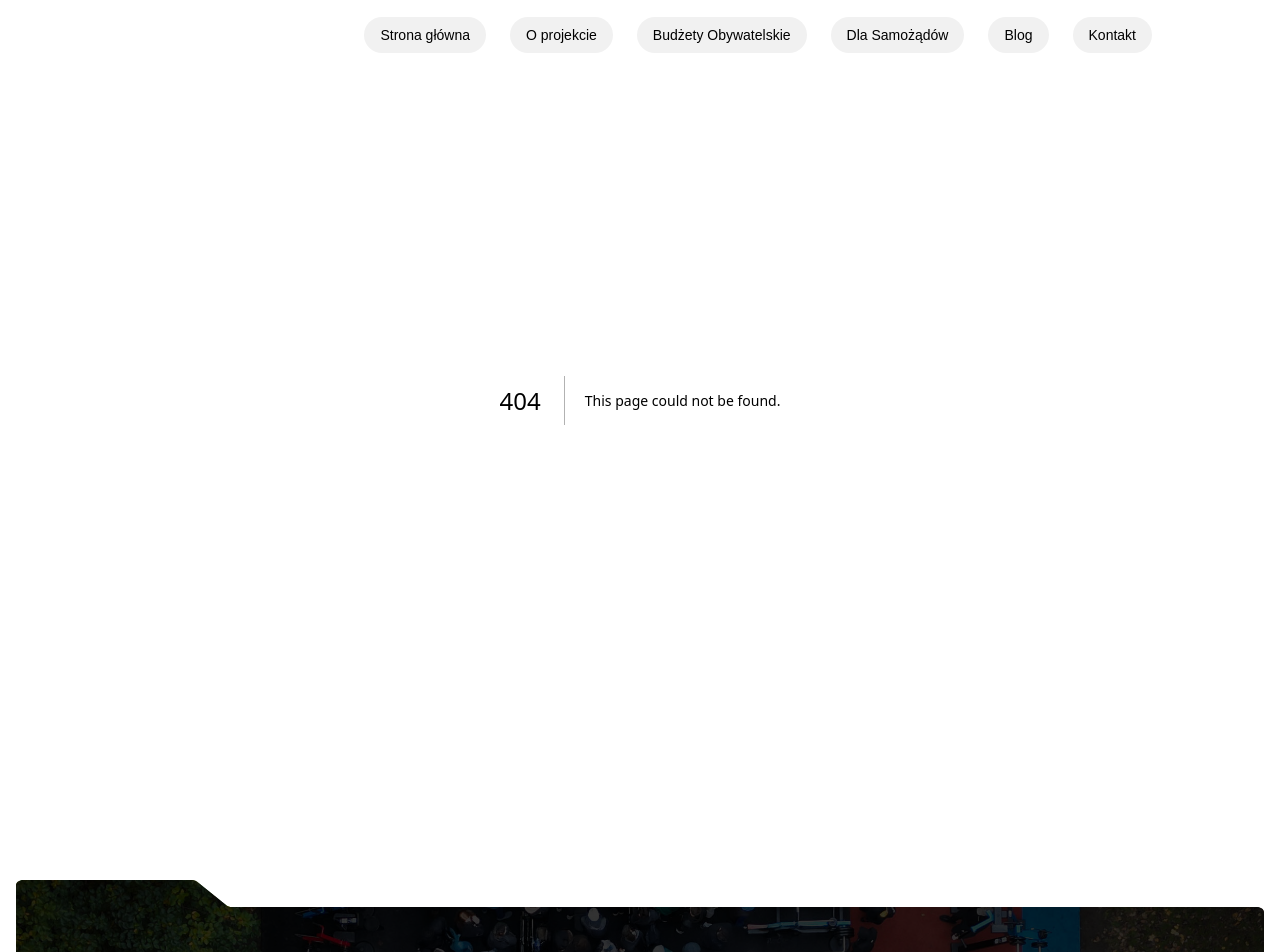
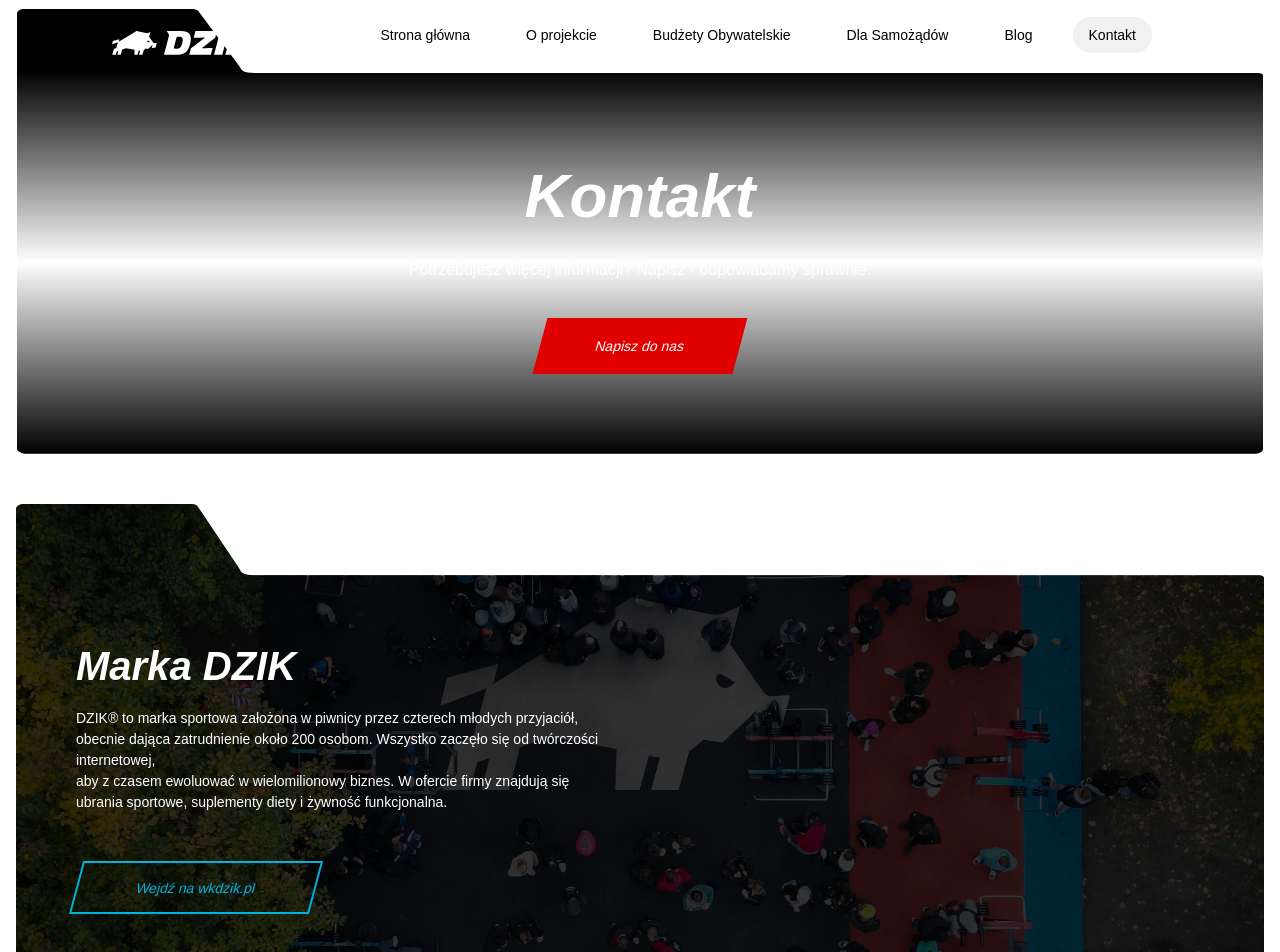
Before and after one commit to PanKarton/DZIKGYM, a Next.js app: page /kontakt in a window 1280 px wide. Before the commit this address had no page. Shown: the top 952 px of the page. Built offline with nearby package versions, Linux system fonts and the light colour scheme; a web font is replaced by a local one.

Commit message:
added structure for hero

```diff
--- a/src/app/globals.css
+++ b/src/app/globals.css
@@ -30,6 +30,14 @@ body {
     -webkit-clip-path: url(#customHeroClipPath);
     clip-path: url(#customHeroClipPath);
   }
+  .clip-footer {
+    -webkit-clip-path: url(#customFooterClipPath);
+    clip-path: url(#customFooterClipPath);
+  }
+  .clip-sub-hero {
+    -webkit-clip-path: url(#customSubHeroClipPath);
+    clip-path: url(#customSubHeroClipPath);
+  }
   .cta-path {
     transform: skewX(-15deg);
   }
@@ -55,4 +63,12 @@ body {
   .aspect-map {
     aspect-ratio: 1920/800;
   }
+  .sub-hero-gradient {
+    background: linear-gradient(
+      180deg,
+      #000000 13.71%,
+      rgba(0, 0, 0, 0) 56.86%,
+      #000000 100%
+    );
+  }
 }
--- /dev/null
+++ b/src/app/kontakt/page.tsx
@@ -0,0 +1,21 @@
+import SubHero from "@/components/layout/SubHero/SubHero";
+import CTA from "@/components/ui/Cta";
+
+const heroData = {
+  heading: "Kontakt",
+  subheading: "Potrzebujesz więcej informacji? Napisz - odpowiadamy sprawnie.",
+};
+
+export default function Home() {
+  return (
+    <div>
+      <SubHero heading={heroData.heading} subheading={heroData.subheading}>
+        <div className="w-50">
+          <CTA variant="red">
+            <span className="font-thin text-sm">Napisz do nas</span>
+          </CTA>
+        </div>
+      </SubHero>
+    </div>
+  );
+}
--- a/src/app/page.tsx
+++ b/src/app/page.tsx
@@ -3,13 +3,13 @@ import GymComparison from "@/components/landing/GymComparison/GymComparison";
 import GymFeatures from "@/components/landing/GymFeatures/GymFeatures";
 import ProblemBenefitSection from "@/components/landing/ProblemBenefitSection/ProblemBenefitSection";
 import SponsorsSection from "@/components/landing/SponsorsSection/SponsorsSection";
-import MapSectio from "@/components/landing/MapSection/MapSection";
+import MapSection from "@/components/landing/MapSection/MapSection";
 
 export default function Home() {
   return (
     <div>
       <Hero />
-      <MapSectio />
+      {/* <MapSection /> */}
       <SponsorsSection />
       <ProblemBenefitSection />
       <GymFeatures />
--- a/src/components/SvgDefs/SvgDefs.tsx
+++ b/src/components/SvgDefs/SvgDefs.tsx
@@ -6,21 +6,18 @@ export default function SvgDefs() {
           <clipPath id="customHeroClipPath" clipPathUnits="objectBoundingBox">
             <path
               d="
-               M1          0.98949
-                C1          0.99530   0.99738 1        0.99414 1
-                H0.00586
-                C0.00492    1         0        0.99530  0        0.98949
-                V0.01051
-                C0          0.00470   0.00263 0        0.00586 0
-                H0.14077
-                C0.14237    0         0.14401 0.00129  0.14517 0.00354
-                L0.16852    0.05090
-                C0.16959    0.05316   0.17122 0.05445  0.17307 0.05445
-                H0.99414
-                C0.99738    0.05445   1        0.05915  1        0.06496
-                V0.98949
-                Z
-
+               M 1 0.9895 C 1 0.9953 0.9974 1 0.9941 1 H 0.0059 C 0.0049 1 0 0.9953 0 0.9895 V 0.0105 C 0 0.0047 0.0026 0 0.0059 0 H 0.1908 C 0.1924 0 0.194 0.0013 0.1952 0.0035 L 0.2285 0.0709 C 0.2296 0.0732 0.2312 0.0744 0.2331 0.0744 H 0.9941 C 0.9974 0.0744 1 0.0792 1 0.085 V 0.9895 Z
+               "
+            ></path>
+          </clipPath>
+        </defs>
+      </svg>
+      <svg width="0" height="0" style={{ position: "absolute" }}>
+        <defs>
+          <clipPath id="customFooterClipPath" clipPathUnits="objectBoundingBox">
+            <path
+              d="
+              M 1 0.9895 C 1 0.9953 0.9974 1 0.9941 1 H 0.0059 C 0.0049 1 0 0.9953 0 0.9895 V 0.0105 C 0 0.0047 0.0026 0 0.0059 0 H 0.1408 C 0.1424 0 0.144 0.0013 0.1452 0.0035 L 0.1785 0.129 C 0.1805 0.139 0.1812 0.144 0.191 0.144 H 0.9941 C 0.9974 0.144 1 0.145 1 0.15 V 0.9895 Z
                "
             ></path>
           </clipPath>
@@ -35,6 +32,20 @@ export default function SvgDefs() {
             <path
               d="M370 752.585C370 758.337 365.075 763 359 763H11C4.92488 763 0 758.337 0 752.585V10.4148C0 4.66285 4.92487 0 11 0H244.049C247.198 0 250.195 1.2772 252.283 3.50831L296.217 50.459C298.305 52.6902 301.302 53.9674 304.451 53.9674H359C365.075 53.9674 370 58.6302 370 64.3821V752.585Z"
               transform="scale(0.0027, 0.00131)"
+            ></path>
+          </clipPath>
+        </defs>
+      </svg>
+      <svg width="0" height="0" style={{ position: "absolute" }}>
+        <defs>
+          <clipPath
+            id="customSubHeroClipPath"
+            clipPathUnits="objectBoundingBox"
+          >
+            <path
+              d="
+               M 1 0.9895 C 1 0.9953 0.9974 1 0.9941 1 H 0.0059 C 0.0049 1 0 0.9953 0 0.9895 V 0.0105 C 0 0.0047 0.0026 0 0.0059 0 H 0.1408 C 0.1424 0 0.144 0.0013 0.1452 0.0035 L 0.1785 0.129 C 0.1805 0.139 0.1812 0.144 0.191 0.144 H 0.9941 C 0.9974 0.144 1 0.145 1 0.15 V 0.9895 Z
+               "
             ></path>
           </clipPath>
         </defs>
--- a/src/components/landing/BrandInfoSection/BrandInfoSection.tsx
+++ b/src/components/landing/BrandInfoSection/BrandInfoSection.tsx
@@ -4,7 +4,7 @@ import Link from "next/link";
 
 export default function BrandInfoSection() {
   return (
-    <div className="w-full  relative pt-33 pb-21 clip-hero flex items-center justify-center">
+    <div className="w-full  relative pt-33 pb-21 clip-footer flex items-center justify-center">
       <div className="content-max-width">
         <div className="absolute inset-0 bg-black/80 z-[-1]" />
         <h2 className="h2-footer font-black italic mb-3">Marka DZIK</h2>
--- a/src/components/landing/Hero.tsx
+++ b/src/components/landing/Hero.tsx
@@ -3,9 +3,8 @@ import ColorLogo from "../ui/ColorLogo";
 
 export default function Hero() {
   return (
-    <section className="px-4 py-4 border text-(--primary) relative">
+    <section className="px-4 py-2 border text-(--primary) relative">
       <div className="relative  ">
-        {/* <div className="absolute left-[0] top-[3px] w-[45rem] h-[60px] bg-gray-900 clip-hero"></div> */}
         <div className="flex flex-col items-center justify-center h-full gap-12 text-center py-35  bg-gray-900  h-full clip-hero ">
           <div className="w-66">
             <ColorLogo />
--- a/src/components/layout/Nav/Nav.tsx
+++ b/src/components/layout/Nav/Nav.tsx
@@ -6,6 +6,7 @@ import React, { useEffect } from "react";
 import { cn } from "@/lib/utils/cn";
 import { NAV_ITEMS } from "@/data/nav-items";
 import BasicLogo from "@/components/ui/BasicLogo";
+import path from "path";
 
 export default function Navbar() {
   const pathname = usePathname();
@@ -31,7 +32,7 @@ export default function Navbar() {
     <header
       className={cn(
         "w-full fixed top-0 left-0 z-50  nav-transition",
-        scrolled ? "bg-white/90 shadow-md backdrop-blur" : "bg-transparent"
+        scrolled ? "bg-(--primary) shadow-md backdrop-blur" : "bg-transparent"
       )}
     >
       <nav className="mx-auto flex items-center justify-between pl-[7rem] pr-32 py-2.5 h-17.5">
@@ -60,8 +61,7 @@ export default function Navbar() {
                   href={item.href}
                   className={[
                     "flex-center text-sm font-medium transition-colors px-4 py-2  rounded-[43px]",
-                    "bg-(--primaryHover)",
-                    // isActive ? "bg-(--primaryHover)" : "",
+                    isActive ? "bg-(--primaryHover)" : "",
                   ].join(" ")}
                 >
                   {item.label}
--- /dev/null
+++ b/src/components/layout/SubHero/SubHero.tsx
@@ -0,0 +1,21 @@
+export default function SubHero({
+  heading,
+  subheading,
+  children,
+}: {
+  heading: string;
+  subheading: string;
+  children?: React.ReactNode;
+}) {
+  return (
+    <section className="px-4 py-2 border text-(--primary) relative h-106">
+      <div className="relative  ">
+        <div className="flex flex-col items-center justify-center h-full gap-4 text-center pt-35 pb-20 sub-hero-gradient h-full clip-sub-hero ">
+          <h1 className="font-black text-[3.875rem] italic">{heading}</h1>
+          <p className="font-thin mb-5">{subheading}</p>
+          {children}
+        </div>
+      </div>
+    </section>
+  );
+}
```
